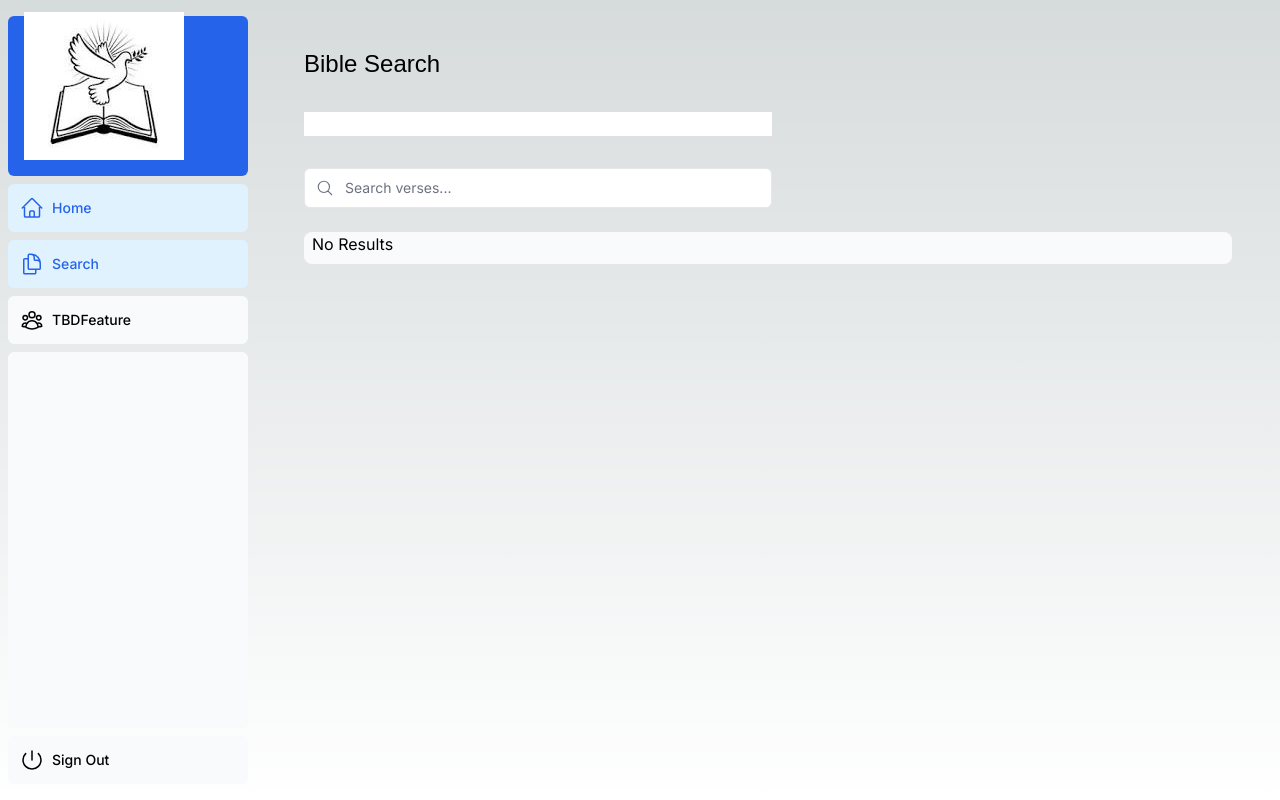
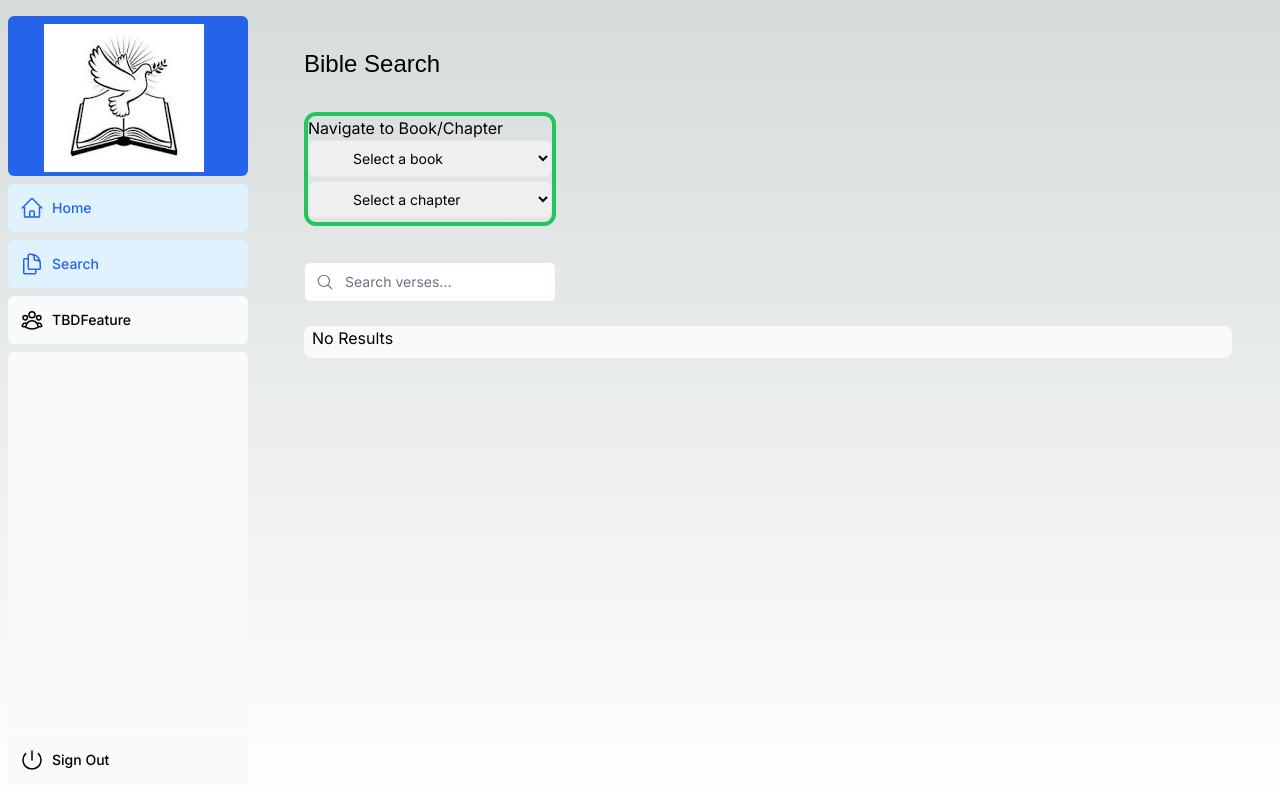
Before and after one commit to warrengoldman/bible, a Next.js app in the folder bible-app-ui/: page /dashboard in a window 1280 px wide. Built offline with nearby package versions, Linux system fonts and the light colour scheme; a web font is replaced by a local one.

Commit message:
Fixed logo positioning, added dropdowns for book/chapter selection, hardcoded exodus and genesis for now

```diff
--- a/bible-app-ui/src/app/ui/bible-logo.tsx
+++ b/bible-app-ui/src/app/ui/bible-logo.tsx
@@ -2,14 +2,13 @@ import Image from 'next/image';
 
 export default function BibleLogo() {
   return (
-    <div className={`flex flex-row items-center leading-none`}  >
       <Image
             src="/bible-logo.jpg"
             width={1000}
             height={925}
-            className="hidden md:block"
-            alt="Screenshots of the dashboard project showing desktop version"
+            className="ml-9 mb-1 hidden md:block"
+            alt="bible logo"
+            priority={true}
           />
-    </div>
   );
 }
--- a/bible-app-ui/src/app/ui/biblesearchresults/bible-search-results-table.tsx
+++ b/bible-app-ui/src/app/ui/biblesearchresults/bible-search-results-table.tsx
@@ -13,7 +13,7 @@ export default function BibleSearchResultsTable({
 
   const [q, setQ] = useState(query);
   return (
-    <div className="mt-6 flow-root">
+    <div className="mt-1 flow-root">
       <div className="inline-block min-w-full align-middle">
         <div className="rounded-lg bg-gray-50 p-2 md:pt-0">
           <div>
--- a/bible-app-ui/src/app/ui/dashboard/sidenav.tsx
+++ b/bible-app-ui/src/app/ui/dashboard/sidenav.tsx
@@ -10,8 +10,8 @@ export default function SideNav() {
   return (
     <div className="flex h-full flex-col px-3 py-4 md:px-2">
       <Link
-        className="mb-2 flex h-20 items-end justify-start rounded-md bg-blue-600 p-4 md:h-40"
-        href="/"
+        className="mb-2 flex h-20 items-end justify-start rounded-md bg-blue-600 md:h-40"
+        href="/dashboard"
       >
         <div className="w-32 text-white md:w-40">
           <BibleLogo />
--- a/bible-app-ui/src/app/ui/search.tsx
+++ b/bible-app-ui/src/app/ui/search.tsx
@@ -16,7 +16,19 @@ export default function Search({
   const { replace } = useRouter();
   const [book, setBook] = useState();
   const [q, setQ] = useState(query);
-  const bookChange = (e) => {setBook(e.target.value);};
+  const [chapterNbrs, setChapterNbrs] = useState([]);
+  const bookChange = (e) => {
+    const b = e.target.value.split(":");
+    setBook(b[0]);
+    const chapterCount = b[1];
+    const chapterNbrArray = [];
+    let num = 0;
+    while (num < chapterCount) {
+      num++;
+      chapterNbrArray.push(num);
+    };
+    setChapterNbrs(chapterNbrArray);
+  };
   const handleSearch = useDebouncedCallback((term) => {
     const params = new URLSearchParams(searchParams);
     if (term && term != undefined) {
@@ -37,13 +49,47 @@ export default function Search({
   const chapterChange = (e) => {
     handleChapter(e.target.value, book, q);
   };
+  const bookMetaData = [];
+  bookMetaData.push({"name":"Genesis", "id": "1", "chapterCount": "50"})
+  bookMetaData.push({"name":"Exodus", "id": "2", "chapterCount": "40"})
   return (
     <span className="block">
-      <div>
-        <input name="book" onChange={bookChange}></input>
-        <input name="chapter" onChange={chapterChange} ></input>
+      <div className="rounded-xl border-separate border-4 border-green-500">
+        Navigate to Book/Chapter
+        <select onChange={bookChange}
+              id="book"
+              name="book"
+              className="mb-1 peer block w-full cursor-pointer rounded-md border border-gray-200 py-2 pl-10 text-sm outline-2 placeholder:text-gray-500"
+              defaultValue=''
+        >
+          <option value="" disabled>
+            Select a book
+          </option>
+          {bookMetaData?.map((bookMeta) => (
+            <option key={bookMeta.id} value={bookMeta.id + ":" + bookMeta.chapterCount}>
+              {bookMeta.name}
+            </option>
+          ))};
+        </select>
+
+        <select onChange={chapterChange}
+              id="chapter"
+              name="chapter"
+              className="mb-1 peer block w-full cursor-pointer rounded-md border border-gray-200 py-2 pl-10 text-sm outline-2 placeholder:text-gray-500"
+              defaultValue=''
+        >
+          <option value="" disabled>
+            Select a chapter
+          </option>
+          {chapterNbrs?.map((chapterNbr) => (
+            <option key={chapterNbr} value={chapterNbr}>
+              {chapterNbr}
+            </option>
+          ))};
+        </select>
       </div>
-      <div className="mt-8 relative flex flex-1 flex-shrink-0">
+      <div className="mt-1 h-4"/>
+      <div className="mt-4 relative flex flex-1 flex-shrink-0">
         <input
           className="peer block w-full rounded-md border border-gray-200 py-[9px] pl-10 text-sm outline-2 placeholder:text-gray-500"
           placeholder={placeholder}
```
Also changed, not shown: bible-app-ui/src/app/dashboard/(overview)/page.tsx (indentation only).
